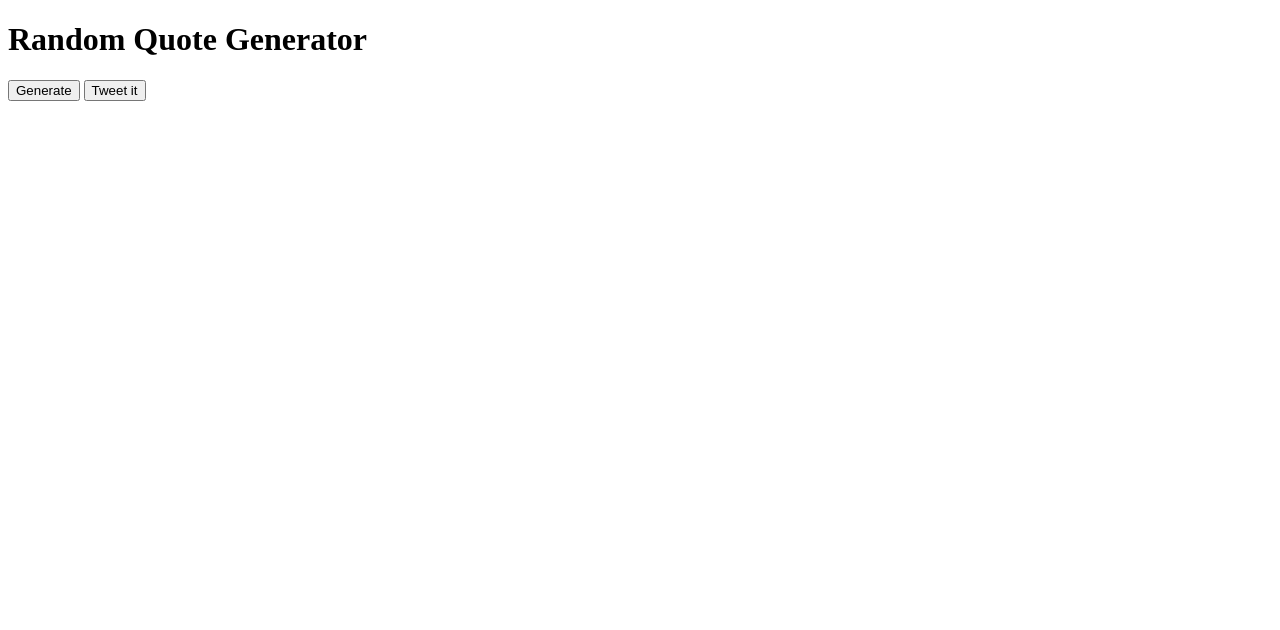
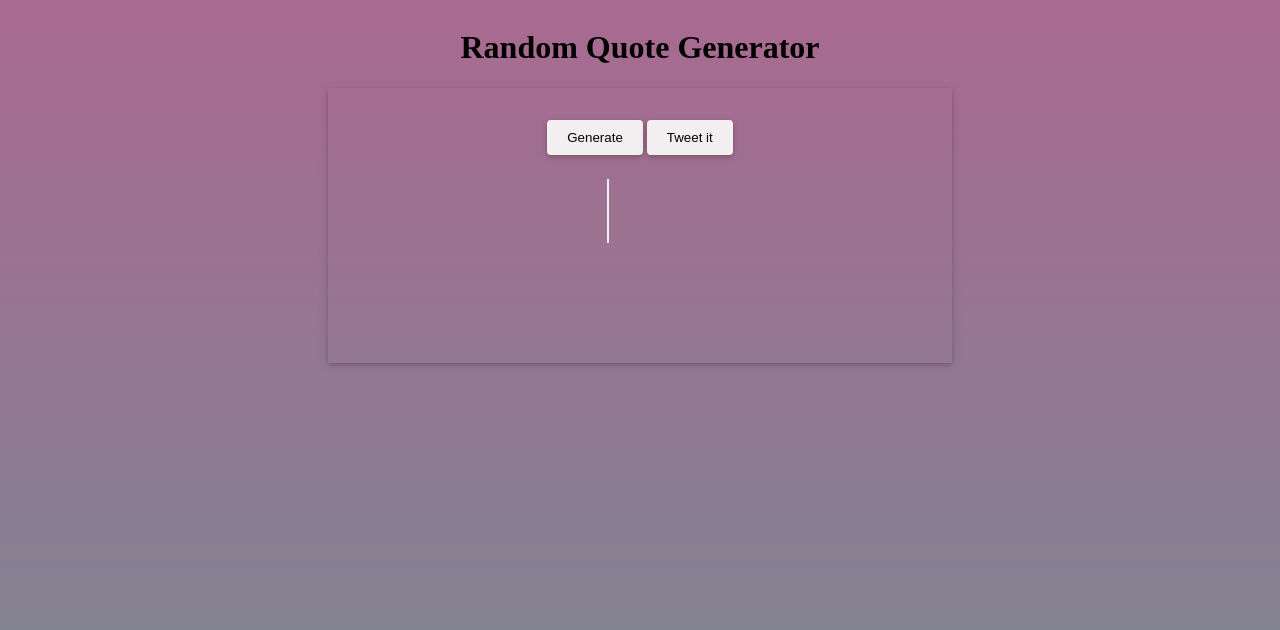
Before and after one commit to kbejko/random-quote-generator, a plain HTML site: page index.html in a window 1280 px wide. Drawn offline with nearby package versions, Linux system fonts and the light colour scheme; the site is published under a folder, as on GitHub Pages, so addresses that start at the root find nothing.

Commit message:
Update 2016-06-07T17:15:41.574Z

```diff
--- a/index.html
+++ b/index.html
@@ -1 +1 @@
-<!DOCTYPE html><html lang=en><head><meta charset=utf-8><title>Random Quote Generator</title><link rel=stylesheet href=/css/main.min.css media=screen title="no title" charset=utf-8></head><body><h1>Random Quote Generator</h1><main class="animated fadeIn"><div class=buttons><button id=generateQuote>Generate</button> <a id=tweet><button>Tweet it</button></a></div><p class=quote></p><p class=author></p></main><script src=https://ajax.googleapis.com/ajax/libs/jquery/2.2.4/jquery.min.js></script><script type=text/javascript async="" src=https://platform.twitter.com/widgets.js></script><script src=/js/j.js></script></body></html>
+<!DOCTYPE html><html lang=en><head><meta charset=utf-8><title>Random Quote Generator</title><link rel=stylesheet href=css/main.min.css media=screen title="no title" charset=utf-8></head><body><h1>Random Quote Generator</h1><main><div class=buttons><button id=generateQuote>Generate</button> <a id=tweet><button>Tweet it</button></a></div><p class=quote></p><p class=author></p></main><script src=https://ajax.googleapis.com/ajax/libs/jquery/2.2.4/jquery.min.js></script><script type=text/javascript async="" src=https://platform.twitter.com/widgets.js></script><script src=js/j.js></script></body></html>
```
